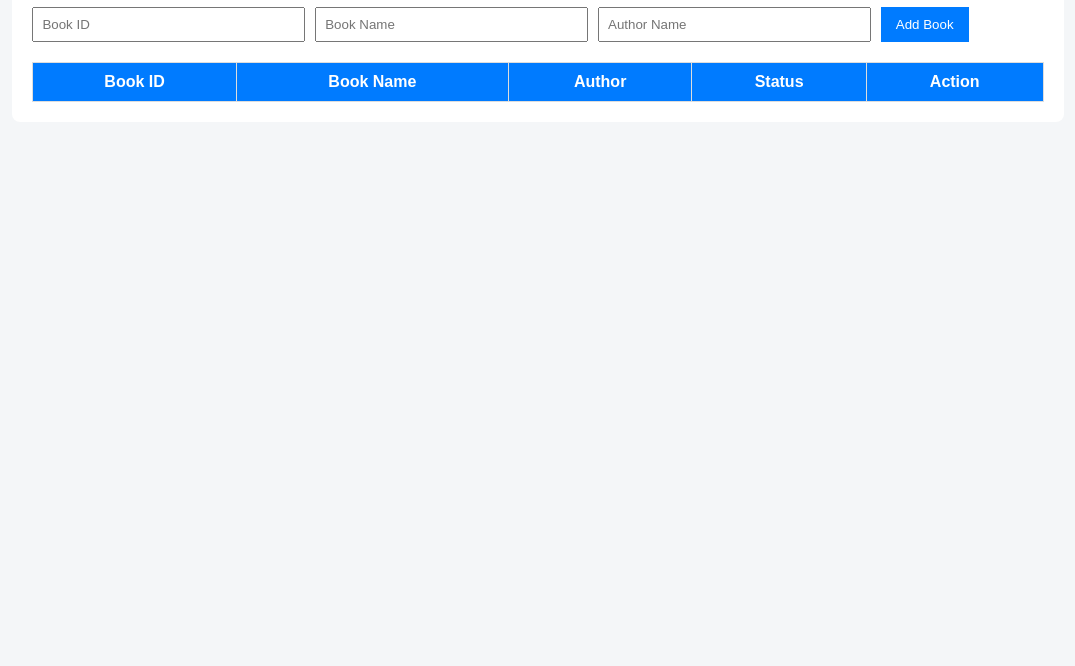
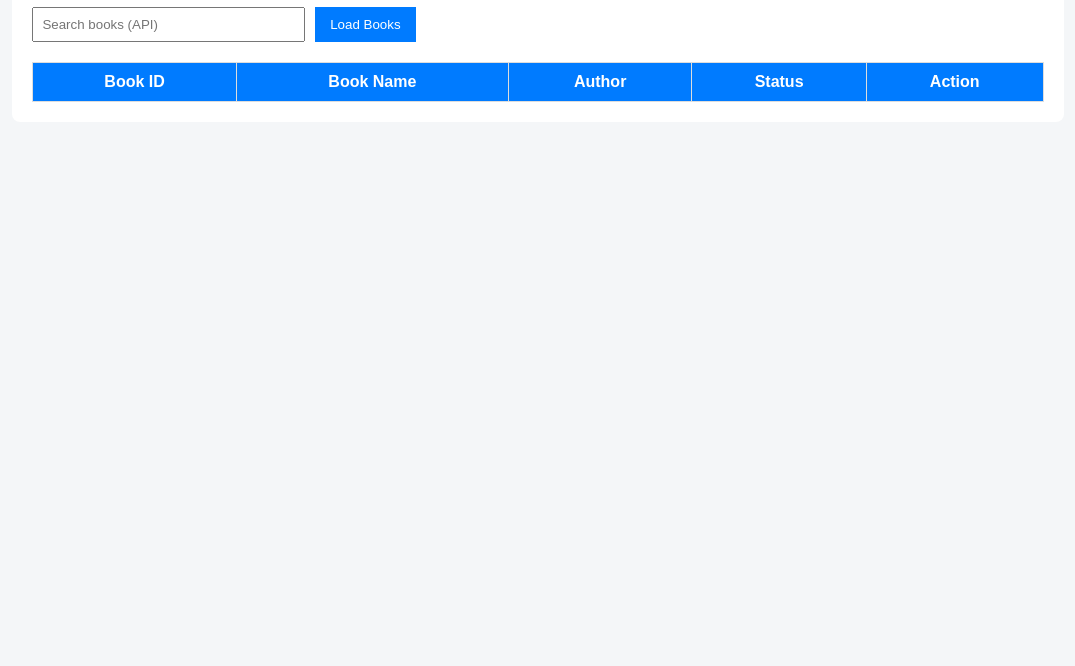
Before and after one commit to BalaChandra21/Library-Management-System, a plain HTML site: page index.html in a window 1280 px wide. Shown: the part 134-800 px from the top of the page, without its empty margins (102-1177 px from the left). Drawn offline with Linux system fonts and the light colour scheme.

Commit message:
Update index.html

```diff
--- a/index.html
+++ b/index.html
@@ -11,10 +11,8 @@
     <h1>📚 Library Management System</h1>
 
     <div class="form">
-        <input type="text" id="bookId" placeholder="Book ID">
-        <input type="text" id="bookName" placeholder="Book Name">
-        <input type="text" id="author" placeholder="Author Name">
-        <button onclick="addBook()">Add Book</button>
+        <input type="text" id="searchQuery" placeholder="Search books (API)">
+        <button onclick="fetchBooks()">Load Books</button>
     </div>
 
     <table>
```
